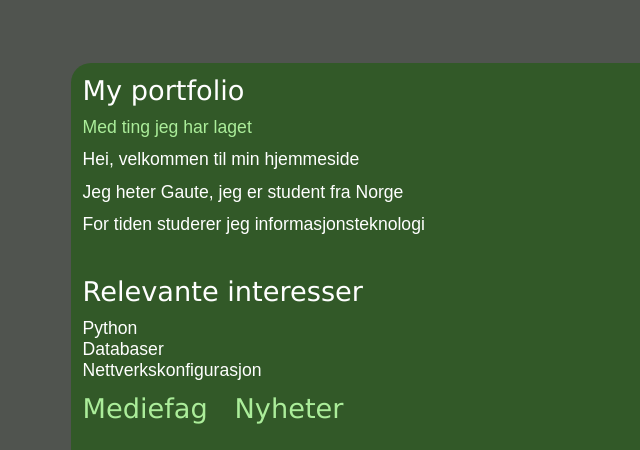
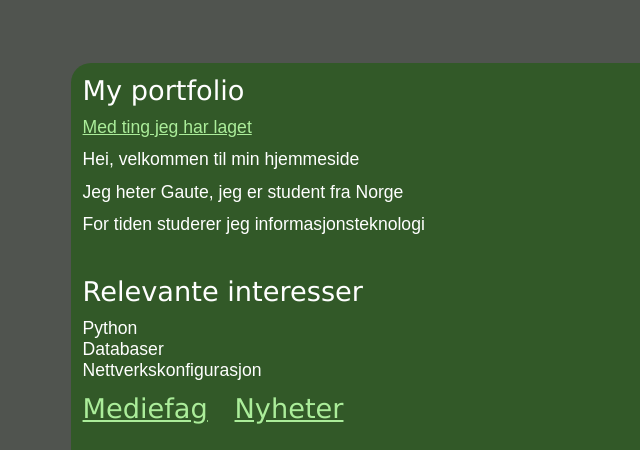
Before and after one commit to Gaute945/portfolio, a plain HTML site: page index.html in a window 1280 px wide. Shown: the top 450 px of the page, 0-640 px from the left. Drawn offline with Linux system fonts and the light colour scheme.

Commit message:
links and github link

```diff
--- a/css/Portofolie.css
+++ b/css/Portofolie.css
@@ -16,7 +16,6 @@ footer {
   color: rgb(255, 255, 255);
   font-family: var(--brødtekst);
   margin: 1%;
-  text-decoration: none;
   font-size: 110%;
 }
 
@@ -25,7 +24,6 @@ footer {
   font-family: var(--overskrift);
   margin: 1%;
   font-size: 170%;
-  text-decoration: none;
 }
 
 .backdrop {
--- a/css/prosjekter.css
+++ b/css/prosjekter.css
@@ -11,19 +11,3 @@ body {
     margin: 5%;
     height: 80%;
 }
-
-.tekst {
-  color: rgb(255, 255, 255);
-  font-family: var(--brødtekst);
-  margin: 1%;
-  text-decoration: none;
-  font-size: 110%;
-}
-
-.overskrift {
-  color: rgb(255, 255, 255);
-  font-family: var(--overskrift);
-  margin: 1%;
-  font-size: 170%;
-  text-decoration: none;
-}
--- a/index.html
+++ b/index.html
@@ -32,7 +32,7 @@
         <br>
         <div>
             <p class="tekst">Kontakt meg?</p>
-            <a href="https://github.com/mrboobai">
+            <a href="https://github.com/mrbobai">
             <img src="images/github.png" id="git">
             </a>
             <a href="mailto:e-gaugro@iskule.no">
```
